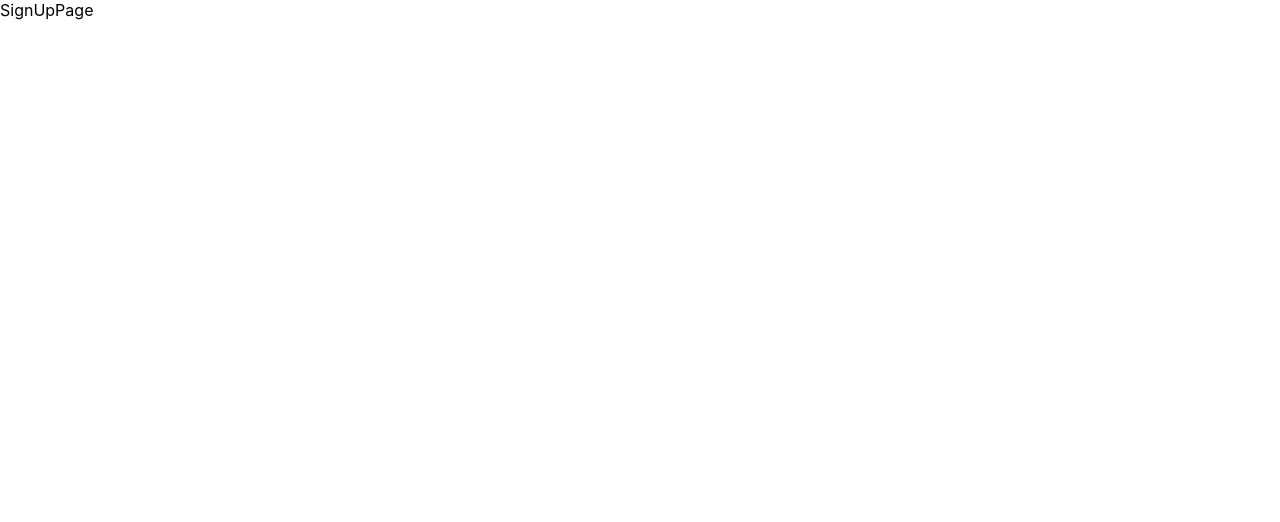
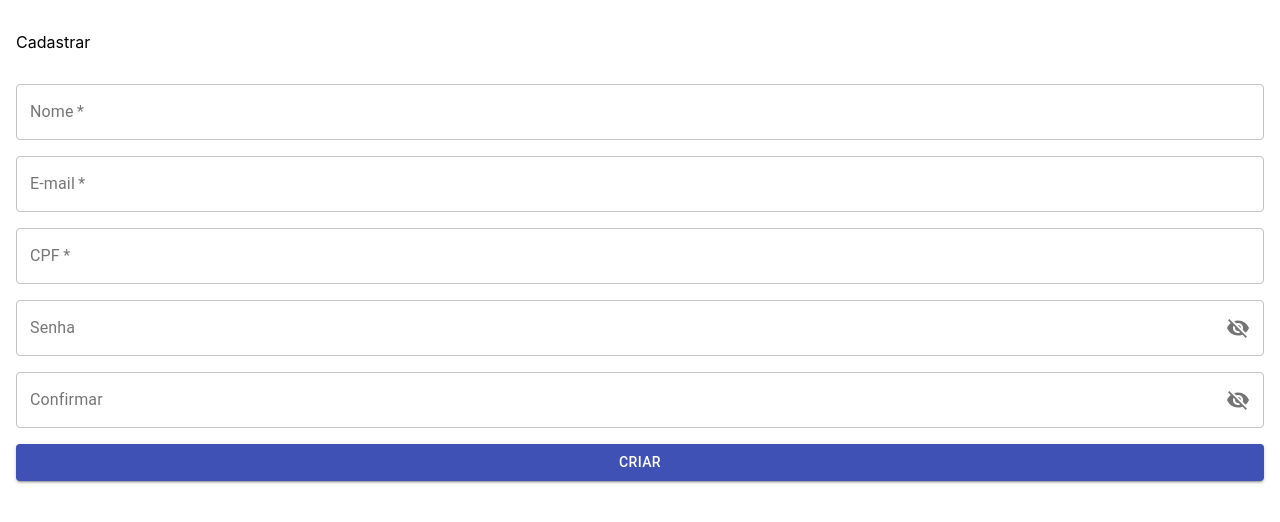
Before and after one commit to future4code/dumont-labe-food4, a React (Create React App) app: page /signup in a window 1280 px wide. Shown: the top 522 px of the page. Built offline with nearby package versions, Linux system fonts and the light colour scheme.

Commit message:
criando o formulário de cadastro

```diff
--- a/package.json
+++ b/package.json
@@ -4,6 +4,7 @@
   "private": true,
   "dependencies": {
     "@material-ui/core": "^4.11.2",
+    "@material-ui/icons": "^4.11.2",
     "@testing-library/jest-dom": "^4.2.4",
     "@testing-library/react": "^9.5.0",
     "@testing-library/user-event": "^7.2.1",
--- a/src/hooks/useForm.js
+++ b/src/hooks/useForm.js
@@ -1,9 +1,16 @@
 import { useState } from 'react'
+export const useForm = (initialValues) => {
+    const [form, setForm] = useState(initialValues)
 
-export const useForm = (initialState) => {
-    const [form, setForm] = useState(initialState)
-    const onChange = (name, value) => {
-        setForm({...form, [name]: value})
+    const onChange = (event) => {
+        const { name, value } = event.target
+        const newForm = { ...form, [name]: value }
+        setForm(newForm)
     }
-    return {form, onChange}
+
+    const reset = () => {
+        setForm(initialValues)
+    }
+
+    return { form, onChange, reset }
 }
--- a/src/screens/SignUpPage/SignUpPage.js
+++ b/src/screens/SignUpPage/SignUpPage.js
@@ -1,10 +1,119 @@
-import React from 'react'
+import React, { useState } from 'react';
+import { TextField, Button, InputLabel, FormControl } from '@material-ui/core';
+import { useForm } from '../../hooks/useForm';
+import { FlexForm } from './styles';
+import OutlinedInput from '@material-ui/core/OutlinedInput';
+import InputAdornment from '@material-ui/core/InputAdornment';
+import Visibility from '@material-ui/icons/Visibility';
+import VisibilityOff from '@material-ui/icons/VisibilityOff';
+import IconButton from '@material-ui/core/IconButton';
 
 const SignUpPage = () => {
+  const { form, onChange } = useForm({ name: "", email: "", cpf: "", password: "" })
+  const [confirmPassword, setConfirmPassword] = useState("")
+  const [passwordVisibility, setPasswordVisibility] = useState(false)
+  const [confirmPasswordVisibility, setConfirmPasswordVisibility] = useState(false)
+
+  const handleConfirmPassword = (event) => {
+    setConfirmPassword(event.target.value)
+  }
+
+  const handlePasswordVisibility = () => {
+    setPasswordVisibility(!passwordVisibility)
+  }
+
+  const handleConfirmPasswordVisibility = () => {
+    setConfirmPasswordVisibility(!confirmPasswordVisibility)
+  }
+
   return (
-    <div>
-      SignUpPage
-    </div>
+    <FlexForm autoComplete="off">
+      <p>Cadastrar</p>
+      <TextField
+        required
+        label="Nome"
+        placeholder="Nome e sobrenome"
+        type="text"
+        variant="outlined"
+        name="name"
+        value={form.name}
+        onChange={onChange}
+      />
+      <TextField
+        required
+        label="E-mail"
+        type="email"
+        variant="outlined"
+        placeholder="email@email.com"
+        name="email"
+        value={form.email}
+        onChange={onChange}
+      />
+      <TextField
+        required
+        label="CPF"
+        type="text"
+        variant="outlined"
+        placeholder="000.000.000-00"
+        name="cpf"
+        value={form.cpf}
+        onChange={onChange}
+      />
+      <FormControl variant="outlined">
+        <InputLabel htmlFor="outlined-adornment-password">Senha</InputLabel>
+        <OutlinedInput
+          id="outlined-adornment-password"
+          required
+          inputProps={{ pattern: "[0-9a-zA-Z]{6,}" }}
+          type={passwordVisibility ? 'text' : 'password'}
+          name="password"
+          placeholder="Mínimo 6 caracteres"
+          value={form.password}
+          onChange={onChange}
+          endAdornment={
+            <InputAdornment position="end">
+              <IconButton
+                aria-label="toggle password visibility"
+                onClick={handlePasswordVisibility}
+                edge="end"
+              >
+                {passwordVisibility ? <Visibility /> : <VisibilityOff />}
+              </IconButton>
+            </InputAdornment>
+          }
+          labelWidth={70}
+        />
+      </FormControl>
+
+      <FormControl variant="outlined">
+        <InputLabel htmlFor="outlined-confirm-password">Confirmar</InputLabel>
+        <OutlinedInput
+          id="outlined-confirm-password"
+          required
+          inputProps={{ pattern: "[0-9a-zA-Z]{6,}" }}
+          type={confirmPasswordVisibility ? 'text' : 'password'}
+          name="confirm-password"
+          placeholder="Confirme a senha anterior"
+          value={confirmPassword}
+          onChange={handleConfirmPassword}
+          endAdornment={
+            <InputAdornment position="end">
+              <IconButton
+                aria-label="toggle password visibility"
+                onClick={handleConfirmPasswordVisibility}
+                edge="end"
+              >
+                {confirmPasswordVisibility ? <Visibility /> : <VisibilityOff />}
+              </IconButton>
+            </InputAdornment>
+          }
+          labelWidth={70}
+        />
+      </FormControl>
+      <Button type="submit" variant="contained" color="primary">
+        Criar
+      </Button>
+    </FlexForm>
   )
 }
 
--- /dev/null
+++ b/src/screens/SignUpPage/styles.js
@@ -0,0 +1,8 @@
+import styled from 'styled-components'
+
+export const FlexForm = styled.form`
+    display: flex;
+    flex-direction: column;
+    gap: 16px;
+    padding: 16px;
+`
```
Also changed, not shown: 1 other file (tests, documents, lock files or other folders).
